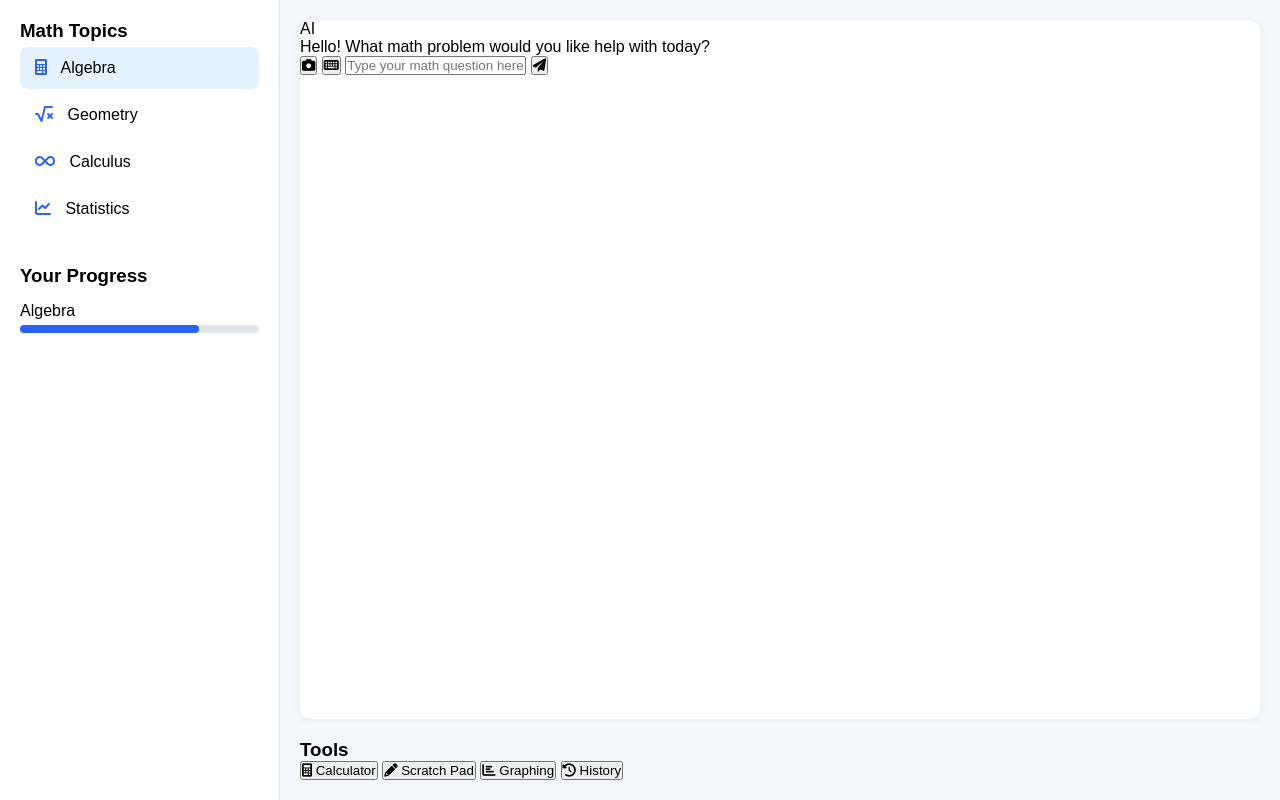
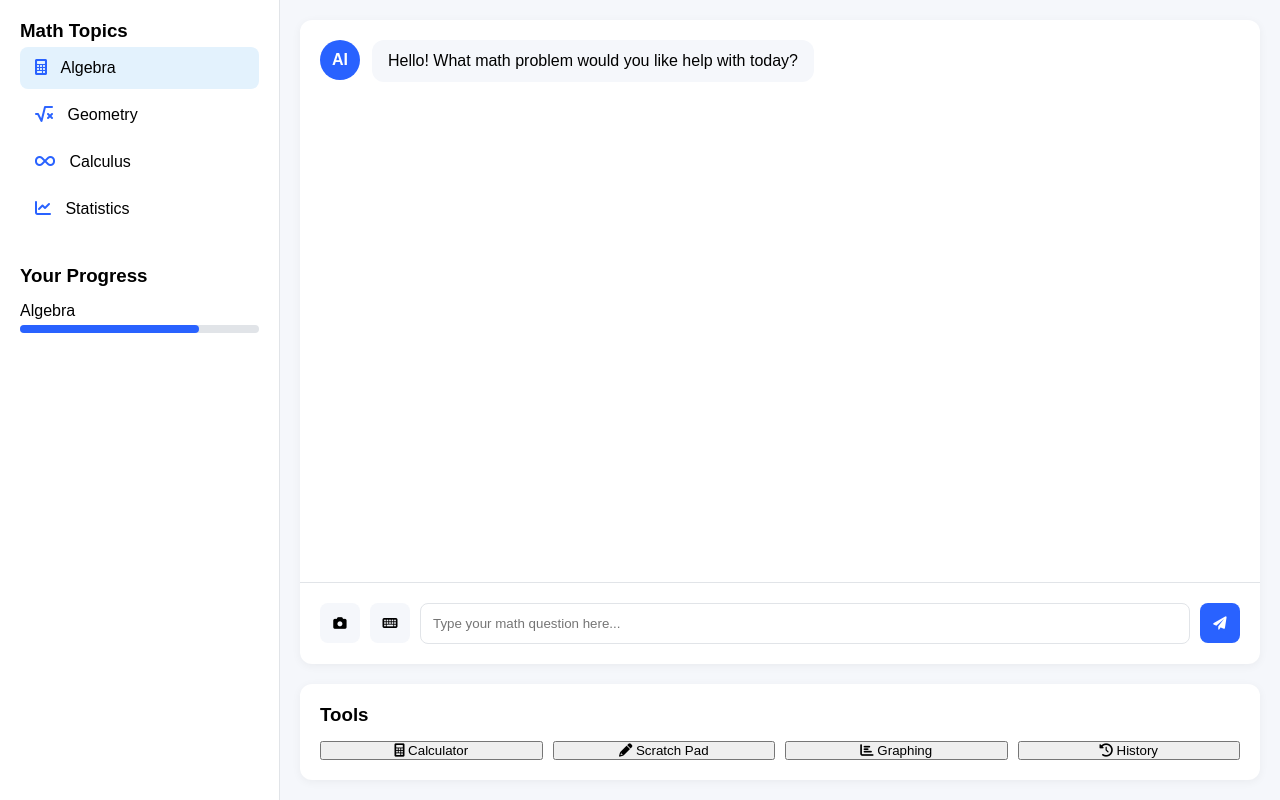
Before and after one commit to scooterthedev/AI-Math-Tutor, a plain HTML site: page index.html in a window 1280 px wide. Drawn offline with Linux system fonts and the light colour scheme.

Commit message:
Added more CSS

```diff
--- a/styles.css
+++ b/styles.css
@@ -81,3 +81,100 @@ body {
     display: flex;
     flex-direction: column;
 }
+
+.chat-messages {
+    flex: 1;
+    padding: 20px;
+    overflow-y: auto;
+}
+
+.message {
+    display: flex;
+    margin-bottom: 20px;
+    gap: 12px;
+}
+
+.message.user {
+    flex-direction: row-reverse;
+}
+
+.avatar {
+    width: 40px;
+    height: 40px;
+    background-color: #2962ff;
+    color: white;
+    border-radius: 50%;
+    display: flex;
+    align-items: center;
+    justify-content: center;
+    font-weight: bold;
+}
+
+.message-content {
+    max-width: 70%;
+    padding: 12px 16px;
+    border-radius: 12px;
+    background-color: #f5f7fb;
+}
+
+.message.user .message-content {
+    background-color: #2962ff;
+    color: white;
+}
+
+.math-display {
+    background-color: #fff;
+    padding: 10px;
+    border-radius: 6px;
+    margin: 10px 0;
+    font-family: 'Times New Roman', serif;
+    text-align: center;
+}
+
+.input-area {
+    padding: 20px;
+    border-top: 1px solid #e1e4e8;
+    display: flex;
+    gap: 10px;
+}
+
+.input-area input {
+    flex: 1;
+    padding: 12px;
+    border: 1px solid #e1e4e8;
+    border-radius: 8px;
+    outline: none;
+}
+
+.tool-btn, .send-btn {
+    width: 40px;
+    height: 40px;
+    border: none;
+    border-radius: 8px;
+    background-color: #f5f7fb;
+    cursor: pointer;
+    transition: background-color 0.3s;
+}
+
+.send-btn {
+    background-color: #2962ff;
+    color: white;
+}
+
+.tool-btn:hover {
+    background-color: #e3f2fd;
+}
+
+.tools-panel {
+    background-color: #fff;
+    padding: 20px;
+    border-radius: 12px;
+    box-shadow: 0 2px 10px rgba(0,0,0,0.05);
+}
+
+.tool-buttons {
+    display: grid;
+    grid-template-columns: repeat(auto-fit, minmax(120px, 1fr));
+    gap: 10px;
+    margin-top: 15px;
+}
```
